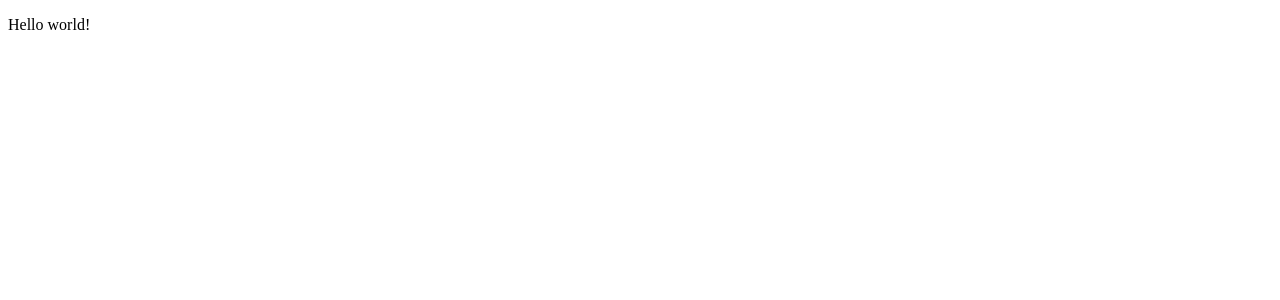
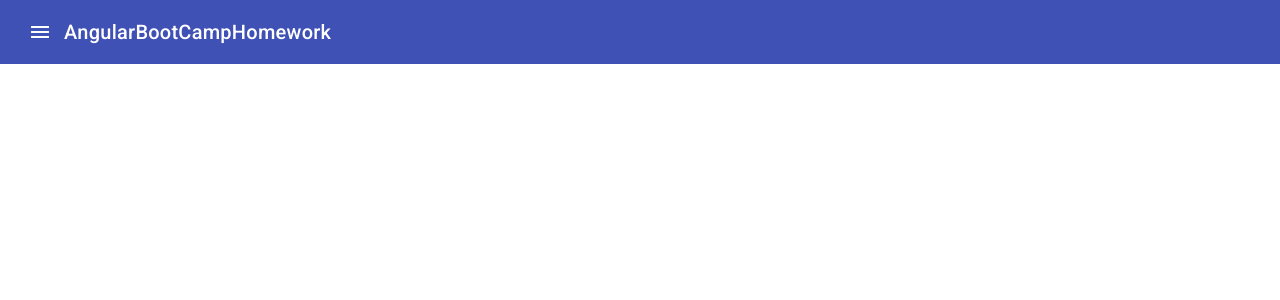
Before and after one commit to i4p3x/AngularBootCampExercises_NSA, an Angular app in the folder AngularBootCampHomework/: page / in a window 1280 px wide. Shown: the top 300 px of the page. Built offline with nearby package versions, Linux system fonts and the light colour scheme.

Commit message:
Adding Menu with Angular material

```diff
--- a/AngularBootCampHomework/angular.json
+++ b/AngularBootCampHomework/angular.json
@@ -37,6 +37,7 @@
               "src/assets"
             ],
             "styles": [
+              "@angular/material/prebuilt-themes/indigo-pink.css",
               "src/styles.scss"
             ],
             "scripts": []
@@ -97,6 +98,7 @@
               "src/assets"
             ],
             "styles": [
+              "@angular/material/prebuilt-themes/indigo-pink.css",
               "src/styles.scss"
             ],
             "scripts": []
--- a/AngularBootCampHomework/package.json
+++ b/AngularBootCampHomework/package.json
@@ -11,10 +11,12 @@
   "private": true,
   "dependencies": {
     "@angular/animations": "^17.0.0",
+    "@angular/cdk": "^17.3.2",
     "@angular/common": "^17.0.0",
     "@angular/compiler": "^17.0.0",
     "@angular/core": "^17.0.0",
     "@angular/forms": "^17.0.0",
+    "@angular/material": "^17.3.2",
     "@angular/platform-browser": "^17.0.0",
     "@angular/platform-browser-dynamic": "^17.0.0",
     "@angular/router": "^17.0.0",
--- a/AngularBootCampHomework/src/app/app.component.html
+++ b/AngularBootCampHomework/src/app/app.component.html
@@ -1,2 +1,55 @@
 
-<p>Hello world!</p>
+
+<p>
+  <mat-toolbar color="primary">
+
+    <button mat-icon-button [matMenuTriggerFor]="menu" aria-label="Example icon-button with a menu">
+        <mat-icon>menu</mat-icon>
+      </button>
+    <mat-menu #menu="matMenu">
+        <button mat-menu-item>
+          <mat-icon>assignment</mat-icon>
+          <a href="#one">1. Directivas de atributo</a>
+        </button>
+        <button mat-menu-item >
+          <mat-icon>assignment</mat-icon>
+          <a href="#two">2. Directivas estructurales</a>
+        </button>
+        <button mat-menu-item>
+          <mat-icon >assignment</mat-icon>
+          <a href="#three">3. Directivas custom</a>
+        </button>
+        <button mat-menu-item>
+          <mat-icon >assignment</mat-icon>
+          <a href="#four">4. Data binding</a>
+        </button>
+      </mat-menu>
+    <span>{{ title }}</span>
+    <span class="example-spacer"></span>
+
+  </mat-toolbar>
+</p>
+<!--
+<div class="center" id="one">
+    <app-d-atributo></app-d-atributo>
+</div>
+    <mat-divider></mat-divider>
+<div class="center" id="two">
+    <app-d-estruc></app-d-estruc>
+</div>
+    <mat-divider></mat-divider>
+<div class="center" id="three">
+  <app-d-custom></app-d-custom>
+</div>
+    <mat-divider></mat-divider>
+<div class="center" id="four">
+  <app-binding></app-binding>
+</div>
+    <mat-divider></mat-divider>
+<div class="center" id="five">Ej 5
+    <router-outlet name="main"></router-outlet>
+</div>
+    <mat-divider></mat-divider>
+<div class="center" id="six">Ej 6
+
+</div>  -->
--- a/AngularBootCampHomework/src/app/app.module.ts
+++ b/AngularBootCampHomework/src/app/app.module.ts
@@ -3,6 +3,14 @@ import { BrowserModule } from '@angular/platform-browser';
 
 import { AppRoutingModule } from './app-routing.module';
 import { AppComponent } from './app.component';
+import { provideAnimationsAsync } from '@angular/platform-browser/animations/async';
+import {MatToolbarModule} from '@angular/material/toolbar';
+import {MatIconModule} from '@angular/material/icon';
+import {MatButtonModule} from '@angular/material/button';
+import {MatMenuModule} from '@angular/material/menu';
+import {MatDividerModule} from '@angular/material/divider';
+import {MatListModule} from '@angular/material/list';
+import { MatSlideToggleModule } from '@angular/material/slide-toggle';
 
 @NgModule({
   declarations: [
@@ -10,9 +18,18 @@ import { AppComponent } from './app.component';
   ],
   imports: [
     BrowserModule,
-    AppRoutingModule
+    AppRoutingModule,
+    MatToolbarModule,
+    MatButtonModule,
+    MatIconModule,
+    MatDividerModule,
+    MatMenuModule,
+    MatListModule,
+    MatSlideToggleModule
   ],
-  providers: [],
+  providers: [
+    provideAnimationsAsync()
+  ],
   bootstrap: [AppComponent]
 })
 export class AppModule { }
--- a/AngularBootCampHomework/src/index.html
+++ b/AngularBootCampHomework/src/index.html
@@ -6,8 +6,10 @@
   <base href="/">
   <meta name="viewport" content="width=device-width, initial-scale=1">
   <link rel="icon" type="image/x-icon" href="favicon.ico">
+  <link href="https://fonts.googleapis.com/css2?family=Roboto:wght@300;400;500&display=swap" rel="stylesheet">
+  <link href="https://fonts.googleapis.com/icon?family=Material+Icons" rel="stylesheet">
 </head>
-<body>
+<body class="mat-typography">
   <app-root></app-root>
 </body>
 </html>
--- a/AngularBootCampHomework/src/styles.scss
+++ b/AngularBootCampHomework/src/styles.scss
@@ -1 +1,5 @@
 /* You can add global styles to this file, and also import other style files */
+@import "../node_modules/@angular/material/prebuilt-themes/indigo-pink.css";
+
+html, body { height: 100%; }
+body { margin: 0; font-family: Roboto, "Helvetica Neue", sans-serif; }
```
Also changed, not shown: 1 other file (tests, documents, lock files or other folders).
